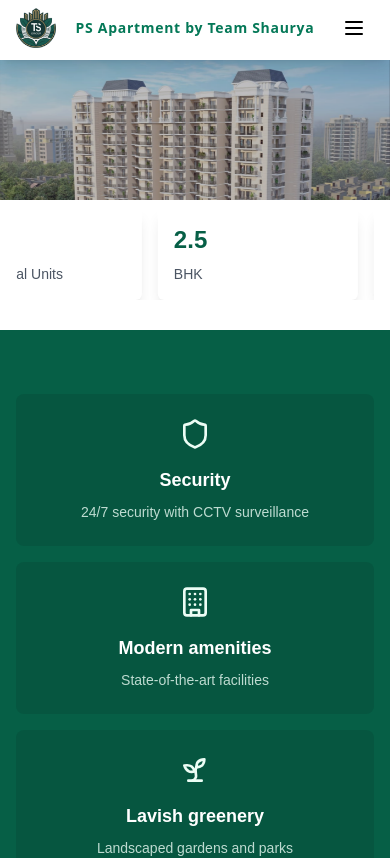
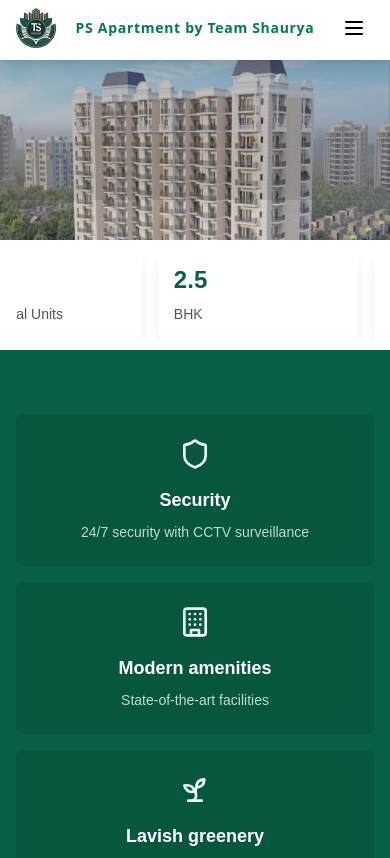
Before and after one commit to vishalonlyy/Estate-, a Next.js app in the folder estate/: page / in a window 390 px wide. Shown: the top 858 px of the page. Built offline with nearby package versions, Linux system fonts and the light colour scheme.

Commit message:
Enhance styling and responsiveness of ImageSection and Features Section; adjust scaling and positioning for improved layout

```diff
--- a/estate/src/app/page.tsx
+++ b/estate/src/app/page.tsx
@@ -53,7 +53,7 @@ const ImageSection = () => {
           ref={imageRef}
           src={images[currentIndex]}
           alt="Apartment exterior"
-          className="w-full md:w-[80%] h-full object-contain ]  shadow-lg"
+          className="w-full md:w-[80%] h-full object-contain scale-y-[1.4]  shadow-lg"
         />
       </div>
     </div>
@@ -66,13 +66,13 @@ export default function Home() {
       <Navbar />
       {/* Hero Section */}
       <div className="relative xxsm:h-[200px] sm:h-[500px] md:h-[480px] w-full bg-black">
-        <div className="h-[100%] bg-black overflow-hidden">
+        <div className="h-[100%] xxsm:scale-y-[1.4]  bg-black overflow-hidden">
           <ImageSection />
         </div>
 
         <div className="absolute inset-0 bg-black/10" />
 
-                <div className="w-full transform xxsm:translate-y-[100px] md:translate-y-[130px] absolute bottom-0">
+                <div className="w-full transform xxsm:translate-y-[140px] md:translate-y-[130px] absolute bottom-0">
           <div className="max-w-7xl mx-auto px-4 sm:px-6 lg:px-8">
             {/* Marquee for mobile */}
             <div className="block md:hidden overflow-hidden whitespace-nowrap">
@@ -127,7 +127,7 @@ export default function Home() {
       </div>
 
       {/* Features Section */}
-            <div className="bg-emerald-800 text-white py-16 xxsm:mt-[130px] md:mt-[150px] mb-[30px]">
+            <div className="bg-emerald-800 text-white py-16 xxsm:mt-[150px] md:mt-[150px] mb-[30px]">
               <div className="max-w-7xl mx-auto px-4 sm:px-6 lg:px-8">
                 <div className="grid grid-cols-1 sm:grid-cols-2 md:grid-cols-3 lg:grid-cols-5 gap-4 sm:gap-6 md:gap-8">
                   {[
```
